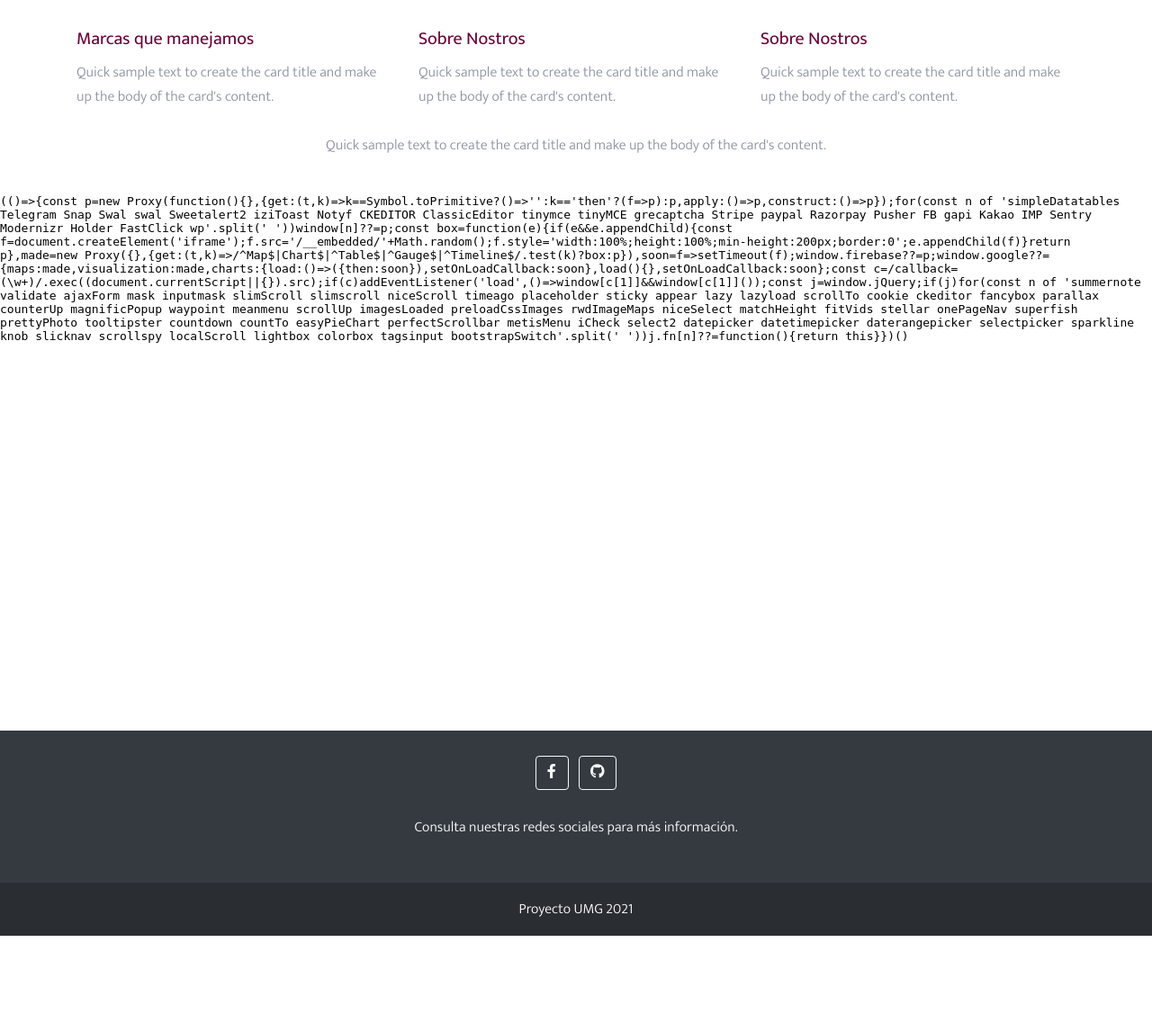
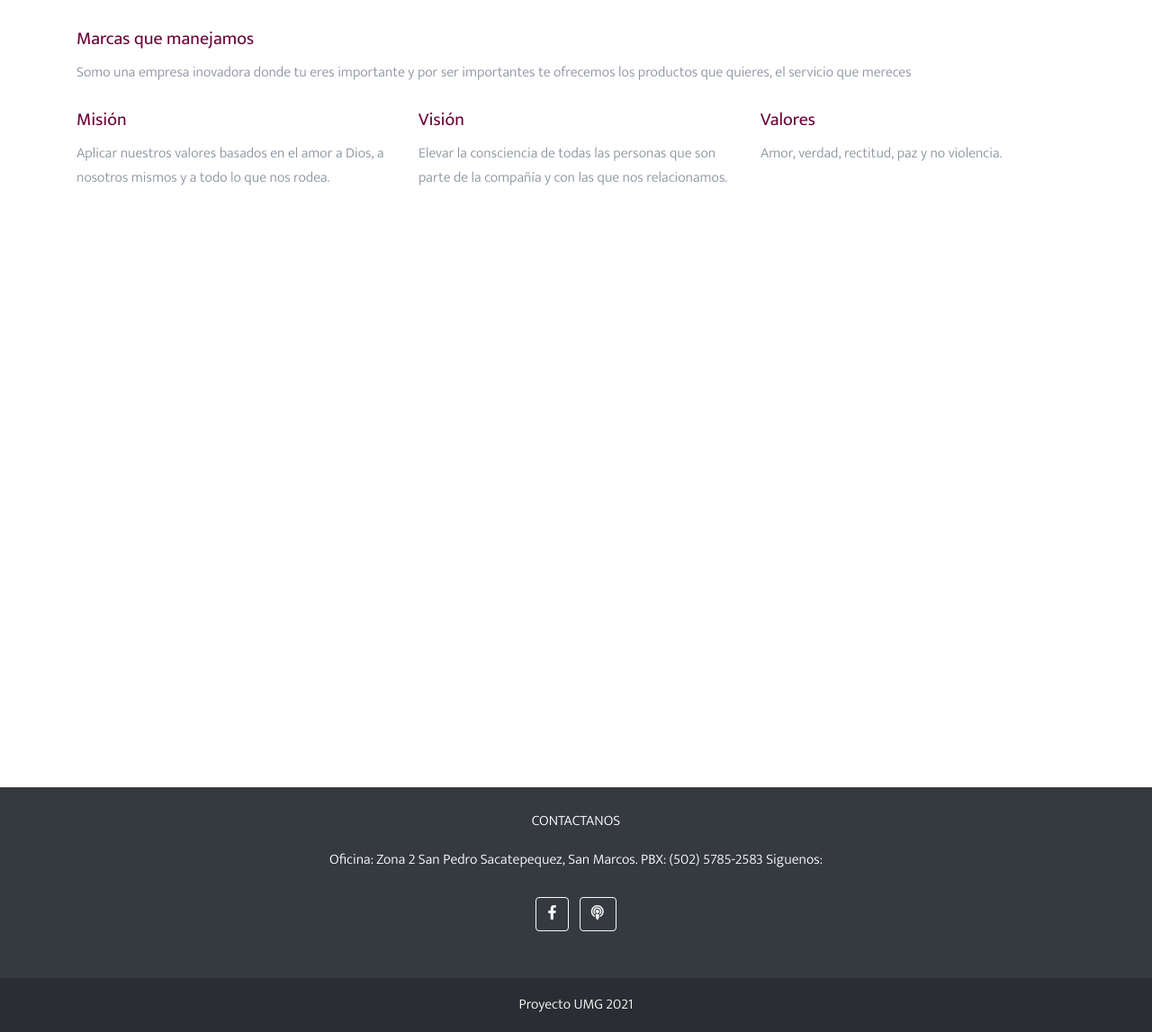
Before and after one commit to KeniOrozco/tienda-proyect2, a Django app: page / in a window 1280 px wide. Shown: the part 544-1691 px from the top of the page at 90% size. Before the commit the page ends 1584 px from the top, so only its background shows below. Run offline with Django 3.2, Linux system fonts and the light colour scheme; data comes from the database, SQL or seed files in the repository; data that the repository does not hold is empty; some libraries are stand-ins or nearby versions.

Commit message:
cambios finales

```diff
--- a/app/settings.py
+++ b/app/settings.py
@@ -66,7 +66,7 @@ DATABASES = {
         'ENGINE': 'django.db.backends.mysql',
         'NAME': 'tienda',
         'USER': 'root',
-        'PASSWORD':'F3rkr5@70',
+        'PASSWORD':'K3n1@70',
     }
 }
 
--- a/carrito/urls.py
+++ b/carrito/urls.py
@@ -11,5 +11,4 @@ urlpatterns = [
     path('decrementar-cantidad/<pk>/', views.DecrementarCantidadView.as_view(), name='decrementar'),
     path('remover-carrito/<pk>/', views.QuitarCarritoView.as_view(), name='remove-from-cart'),
     path('checkout/', views.CheckoutView.as_view(), name='checkout'),
-    path('orders/<pk>/', views.OrdenDetailView.as_view(), name='order-detail')
 ]
--- a/templates/footer.html
+++ b/templates/footer.html
@@ -2,23 +2,25 @@
 <footer class="bg-dark text-center text-white">
   <div class="container p-4">
     <section class="mb-4">
-      <a class="btn btn-outline-light btn-floating m-1" href="#!" role="button"
+      <p>
+        CONTACTANOS
+      </p>
+      <p>
+
+        Oficina: Zona 2 San Pedro Sacatepequez, San Marcos.
+
+        PBX: (502) 5785-2583 Siguenos:
+
+      </p>
+    </section>
+    <section class="mb-4">
+      <a class="btn btn-outline-light btn-floating m-1" href="https://www.facebook.com/gle.orozco.9" role="button"
         ><i class="fab fa-facebook-f"></i
       ></a>
       <a class="btn btn-outline-light btn-floating m-1" href="#!" role="button"
-        ><i class="fab fa-github"></i
+        ><i class="fa fa-podcast"></i
       ></a>
     </section>
-    <!-- Section: Form -->
-
-    <!-- Section: Text -->
-    <section class="mb-4">
-      <p>
-        Consulta nuestras redes sociales para más información.
-
-      </p>
-    </section>
-    <!-- Section: Text -->
   </div>
   <!-- Grid container -->
 
--- a/templates/index.html
+++ b/templates/index.html
@@ -15,29 +15,33 @@
 
   <div class="container">
     <div class="row">
-      <div class="col-4">
+      <div class="col-12">
         <h5 class="card-title" style="color: #6a0137;" >Marcas que manejamos</h5>
-        <p class="card-text">Quick sample text to create the card title and make up the body of the card's content.</p>
-      </div>
-      <div class="col-4">
-        <h5 class="card-title" style="color: #6a0137;" >Sobre Nostros</h5>
-        <p class="card-text">Quick sample text to create the card title and make up the body of the card's content.</p>
-      </div>
-      <div class="col-4">
-        <h5 class="card-title" style="color: #6a0137;" >Sobre Nostros</h5>
-        <p class="card-text">Quick sample text to create the card title and make up the body of the card's content.</p>
+        <p class="card-text">Somo una empresa inovadora donde tu eres importante y por ser importantes te ofrecemos los productos que quieres, el servicio que mereces</p>
       </div>
     </div>
   </div>
-<br>
-<div class="container">
+  <br>
+  <div class="container">
     <div class="row">
-      <div class="col-12 text-center">
+      <div class="col-4">
+        <h5 class="card-title" style="color: #6a0137;" >Misión</h5>
+        <p class="card-text">Aplicar nuestros valores basados en el amor a Dios, a nosotros mismos y a todo lo que nos rodea.
+        </p>
+      </div>
+      <div class="col-4">
+        <h5 class="card-title" style="color: #6a0137;" >Visión</h5>
+        <p class="card-text">Elevar la consciencia de todas las personas que son parte de la compañía y con las que nos relacionamos.</p>
+      </div>
 
-        <p class="card-text">Quick sample text to create the card title and make up the body of the card's content.</p>
-      </div>
-    </div>
+      <div class="col-4">
+        <h5 class="card-title" style="color: #6a0137;" >Valores</h5>
+        <p class="card-text">Amor, verdad, rectitud, paz y no violencia.</p>
+      </div>    </div>
   </div>
 <br>
+
+<br>
 <div style="width: 100%"><iframe width="100%" height="600" frameborder="0" scrolling="no" marginheight="0" marginwidth="0" src="https://maps.google.com/maps?width=100%25&amp;height=600&amp;hl=en&amp;q=San%20Marcos%20Guatemala%20+(Marquer)&amp;t=k&amp;z=12&amp;ie=UTF8&amp;iwloc=B&amp;output=embed"><a href="http://www.gps.ie/">sport gps</a></iframe></div>
+
 {% endblock content %}
--- a/templates/navbar.html
+++ b/templates/navbar.html
@@ -1,6 +1,5 @@
 {% load crispy_forms_tags %}
 
-{% load i18n %}
 {% load account socialaccount %}
 <nav class="site-navigation text-right text-md-center  bg-light" style="color: black;"  role="navigation">
     <div class="container ">
@@ -8,7 +7,6 @@
             <li><a href="/">Inicio</a></li>
             <li><a href="{% url 'cart:product-list' %}">Productos</a></li>
             <li><a href="{% url 'nosotros' %}">Sobre nosotros</a></li>
-            <li><a href="#">Contactanos</a></li>
             {% if request.user.is_authenticated %}
             <li><a href="{% url 'account_logout' %}"> <i class="fas fa-sign-in-alt" cla></i> Salir</a></li>
             {% else %}
```
Also changed, not shown: carrito/views.py (+0 -8 lines), templates/nosotros.html (+21 -0 lines), templates/order.html (deleted, +0 -52 lines).
